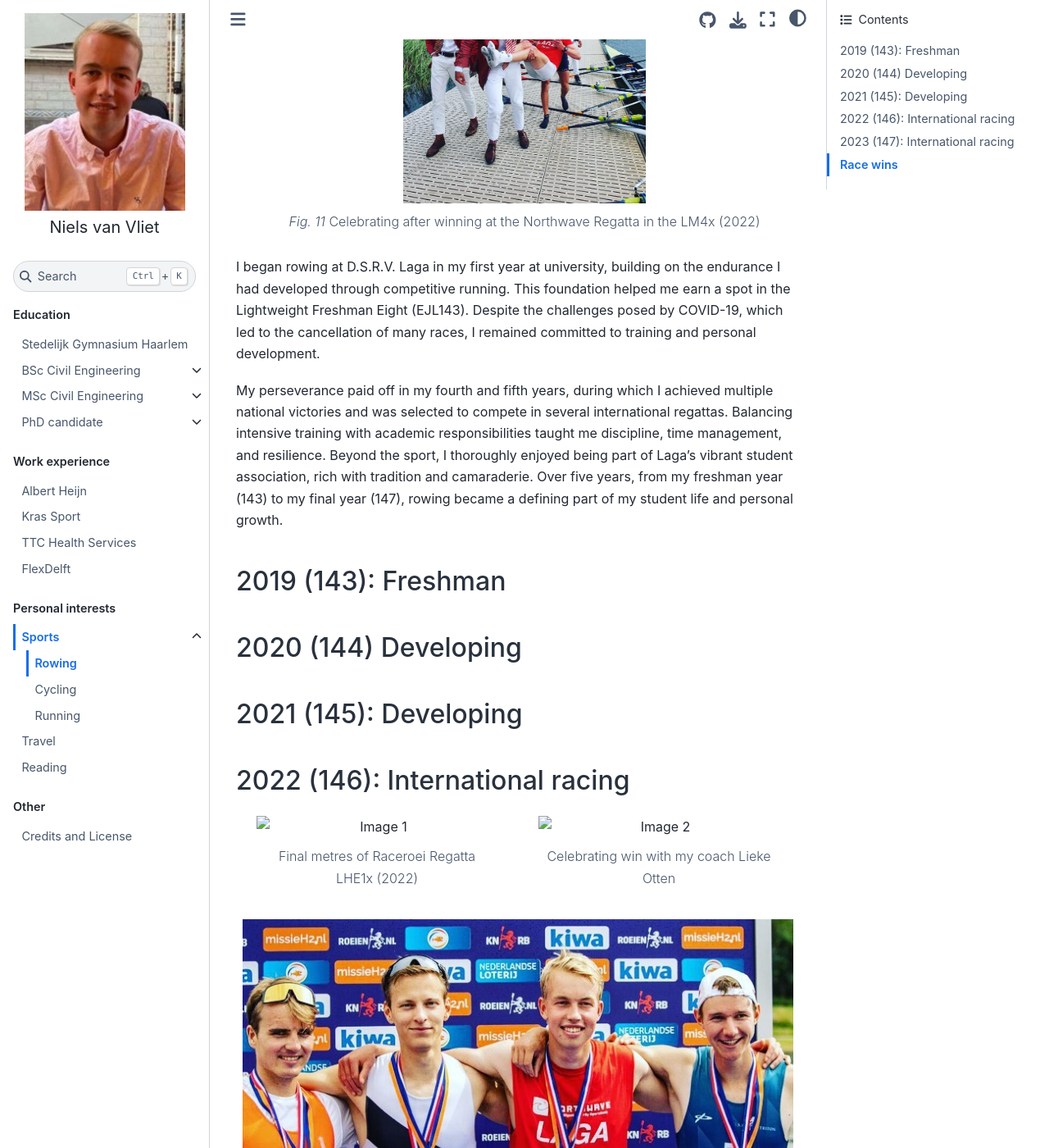
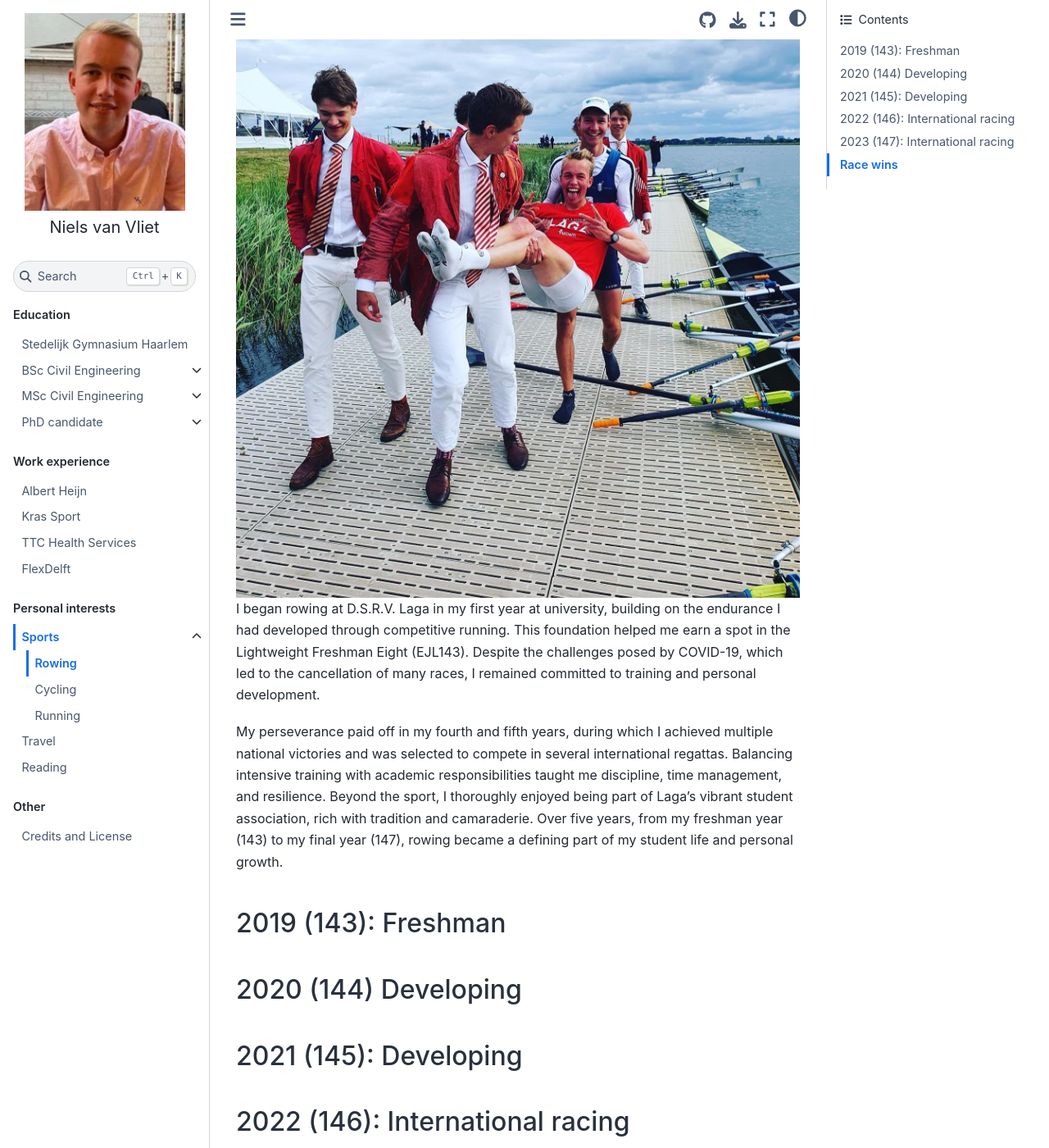
Before and after one commit to navanvliet/navanvliet, a Jupyter Book: the page built from book/Personalinterests/Sports/Rowing/Rowing.md, in a window 1280 px wide and 1400 px high, scrolled down 263 px. Shown: the whole window at 82% size. Built offline with Jupyter Book 1.0.4 settings and Sphinx 7.4.7 and the Sphinx Book theme 1.1.4, drawn with Linux system fonts in a browser that asks for light colours; comment, search, counter and statistics services are not loaded.

Commit message:
change layout

````diff
--- a/book/Personalinterests/Sports/Rowing/Rowing.md
+++ b/book/Personalinterests/Sports/Rowing/Rowing.md
@@ -1,9 +1,9 @@
 # Rowing
-```{figure} ../Figures/gedragen_roeiwedstrijd.jpg
+```{image} ../Figures/gedragen_roeiwedstrijd.jpg
 ---
-name: gedragen_roeiwedstrijd
-align: right
-width: 45%
+:name: gedragen_roeiwedstrij
+:width: 40%
+:align: center
 ---
 Celebrating after winning at the Northwave Regatta in the LM4x (2022)
 ```
````
